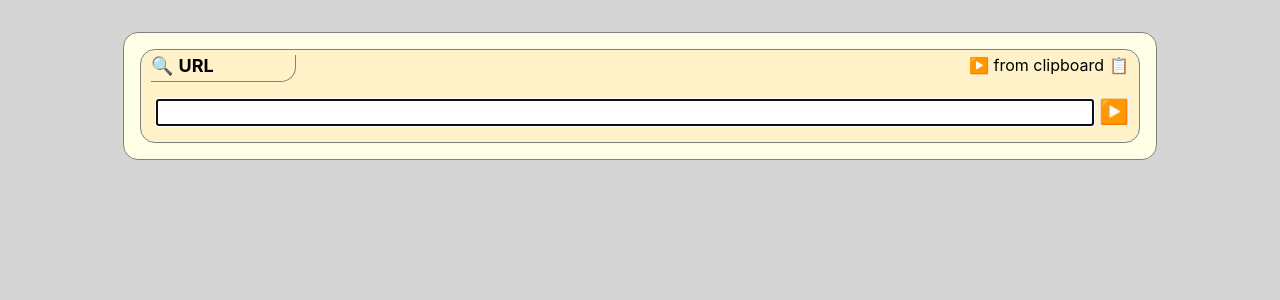
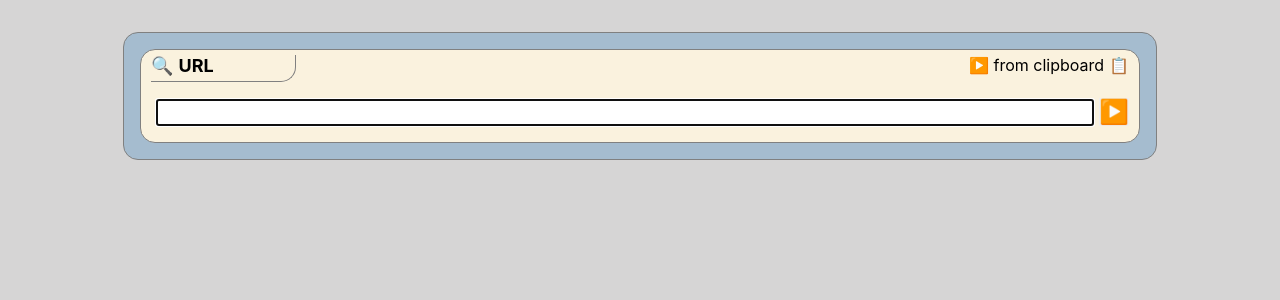
Before and after one commit to penguineer/cleanURI-webui, a React (Create React App) app: page / in a window 1280 px wide. Shown: the top 300 px of the page. Built offline with nearby package versions, Linux system fonts and the light colour scheme.

Commit message:
:lipstick: Set color scheme

```diff
--- a/src/common.css
+++ b/src/common.css
@@ -4,12 +4,13 @@
     --activation-color: red;
     --highlight-color: blue;
     --backdrop: rgb(214, 213, 213);
-    --app-background: rgb(255, 255, 232);
-    --query-background: rgb(255, 242, 200);
-    --result-background: rgb(248, 250, 244);
+    --app-header-background: rgb(202, 214, 225);
+    --app-background: rgb(165, 188, 207);
+    --query-background: rgb(250, 242, 222);
+    --result-background: rgb(232, 238, 223);
     --result-text-color: black;
-    --error-decoration-color: red;
-    --error-text-color: red;
+    --error-decoration-color: rgb(107, 5, 4);
+    --error-text-color: rgb(107, 5, 4);
     --error-background: rgb(255, 243, 243);
 }
 
```
